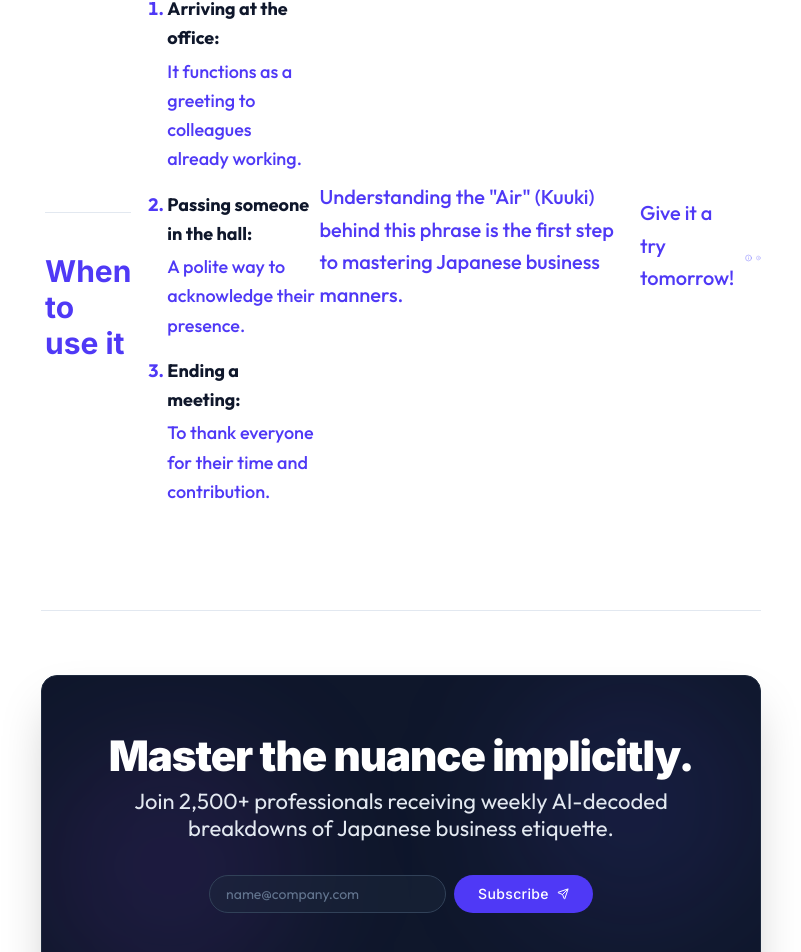
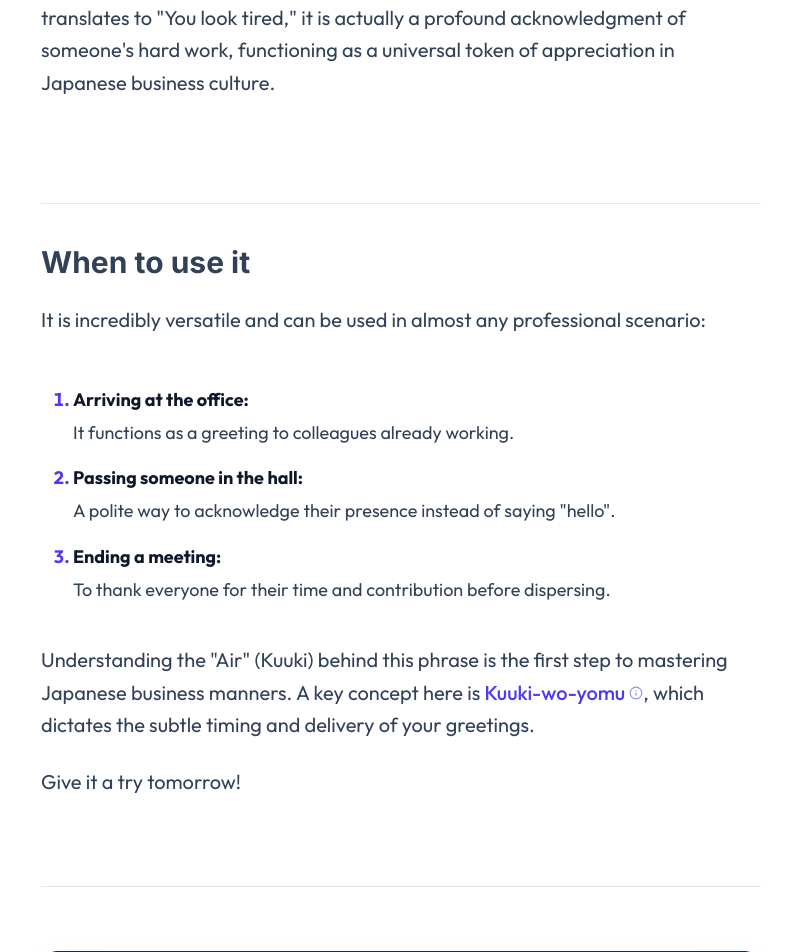
Before and after one commit to Popikuro/j-notes-ai, a Next.js app: page /articles/the-magic-word-otsukaresama in a window 1280 px wide. Shown: the part 1036-1988 px from the top of the page, without its empty margins (239-1040 px from the left). Built offline with nearby package versions, Linux system fonts and the light colour scheme.

Commit message:
Layout Fix: Rewrite Otsukaresama and Meishi markdown to perfectly clone Ojigi's list structures and remove parser-breaking HTML blocks

```diff
--- a/app/articles/the-art-of-meishi-more-than-just-a-business-card/page.tsx
+++ b/app/articles/the-art-of-meishi-more-than-just-a-business-card/page.tsx
@@ -19,24 +19,16 @@ export default function MeishiPage() {
 
     const content = `In Japan, a business card (Meishi) is considered the "face" of the person. It's not just a piece of paper; it's an extension of their identity.
 
----
-
 ## The Exchange Ritual
-When you receive a card, you are literally receiving a piece of that person's professional soul.
-
-<ContextDecoder phrase="名刺交換" meaning="Meishi Koukan: The formal exchange of business cards. There are strict rules on who goes first and how to hold the card." />
-
----
+When you receive a card, you are literally receiving a piece of that person's professional soul. The act of <ContextDecoder phrase="名刺交換" meaning="Meishi Koukan: The formal exchange of business cards. There are strict rules on who goes first and how to hold the card.">Meishi Koukan</ContextDecoder> is a formal exchange that sets the tone for your entire professional relationship.
 
 ## Key Rules to Remember
-1. **The Hand-off:** Always use two hands. Never slide the card across a table.
-2. **The Hierarchy:** The person of lower status (or the seller) should position their card lower than the other person's.
-
-<ContextDecoder phrase="下座" meaning="Gezaza: The 'lower seat' or humble position. In Meishi exchange, it means holding your card slightly lower than your partner's to show respect." />
-
+The ritual has strict guidelines that must be followed carefully:
+1. **The Hand-off:** Always use two hands to present and receive. Never slide the card across a table.
+2. **The Hierarchy:** The person of lower status (or the seller) should position their card lower than the other person's, taking the <ContextDecoder phrase="下座" meaning="Gezaza: The 'lower seat' or humble position. In Meishi exchange, it means holding your card slightly lower than your partner's to show respect.">Gezaza</ContextDecoder> position to show respect.
 3. **The Aftermath:** Don't put the card away immediately! Leave it on the table in front of you during the meeting.
 
-<ContextDecoder phrase="顔に泥を塗る" meaning="To smear mud on someone's face. Metaphorically, to humiliate or bring shame to someone—exactly what you do if you treat a Meishi poorly!" />
+If you treat a Meishi poorly, you risk <ContextDecoder phrase="顔に泥を塗る" meaning="To smear mud on someone's face. Metaphorically, to humiliate or bring shame to someone—exactly what you do if you treat a Meishi poorly!">smearing mud on someone's face</ContextDecoder>, a metaphor for deep humiliation.
 
 Mastering this ritual shows you respect the person, not just the deal.`;
 
--- a/app/articles/the-magic-word-otsukaresama/page.tsx
+++ b/app/articles/the-magic-word-otsukaresama/page.tsx
@@ -19,21 +19,16 @@ export default function OtsukaresamaPage() {
 
     const content = `In Japan, the workplace culture relies heavily on mutual recognition. There is one phrase you will hear dozens of times a day that covers almost every social interaction.
 
----
-
 ## What it means
-<ContextDecoder phrase="お疲れ様" meaning="Literally 'You look tired,' but used as Hello, Goodbye, or Thank you for your hard work. It recognizes the effort the other person has put in." />
-
----
+The phrase <ContextDecoder phrase="お疲れ様" meaning="Literally 'You look tired,' but used as Hello, Goodbye, or Thank you for your hard work. It recognizes the effort the other person has put in.">Otsukaresama</ContextDecoder> is the ultimate magic word. While it literally translates to "You look tired," it is actually a profound acknowledgment of someone's hard work, functioning as a universal token of appreciation in Japanese business culture.
 
 ## When to use it
+It is incredibly versatile and can be used in almost any professional scenario:
 1. **Arriving at the office:** It functions as a greeting to colleagues already working.
-2. **Passing someone in the hall:** A polite way to acknowledge their presence.
-3. **Ending a meeting:** To thank everyone for their time and contribution.
+2. **Passing someone in the hall:** A polite way to acknowledge their presence instead of saying "hello".
+3. **Ending a meeting:** To thank everyone for their time and contribution before dispersing.
 
-Understanding the "Air" (Kuuki) behind this phrase is the first step to mastering Japanese business manners.
-
-<ContextDecoder phrase="空気を読む" meaning="Reading the air. The ability to understand the unspoken mood or social cues in a situation." />
+Understanding the "Air" (Kuuki) behind this phrase is the first step to mastering Japanese business manners. A key concept here is <ContextDecoder phrase="空気を読む" meaning="Reading the air. The ability to understand the unspoken mood or social cues in a situation.">Kuuki-wo-yomu</ContextDecoder>, which dictates the subtle timing and delivery of your greetings.
 
 Give it a try tomorrow!`;
 
```
